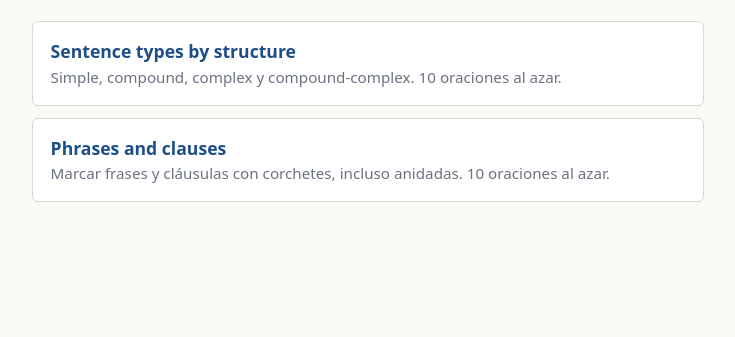
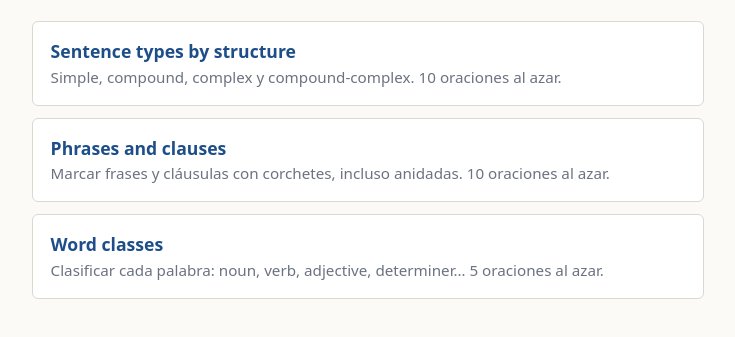
Before and after one commit to Alu96hub/Alu-ingles, a plain HTML site: page grammar/index.html in a window 1280 px wide. Shown: the part 137-474 px from the top of the page, without its empty margins (272-1007 px from the left). Drawn offline with Linux system fonts and the light colour scheme.

Commit message:
Update index.html

```diff
--- a/grammar/index.html
+++ b/grammar/index.html
@@ -22,6 +22,10 @@
   <strong>Phrases and clauses</strong>
   <span>Marcar frases y cláusulas con corchetes, incluso anidadas. 10 oraciones al azar.</span>
 </a>
+      <a class="opcion" href="word-classes/index.html">
+  <strong>Word classes</strong>
+  <span>Clasificar cada palabra: noun, verb, adjective, determiner… 5 oraciones al azar.</span>
+</a>
     </nav>
   </main>
 </body>
```
